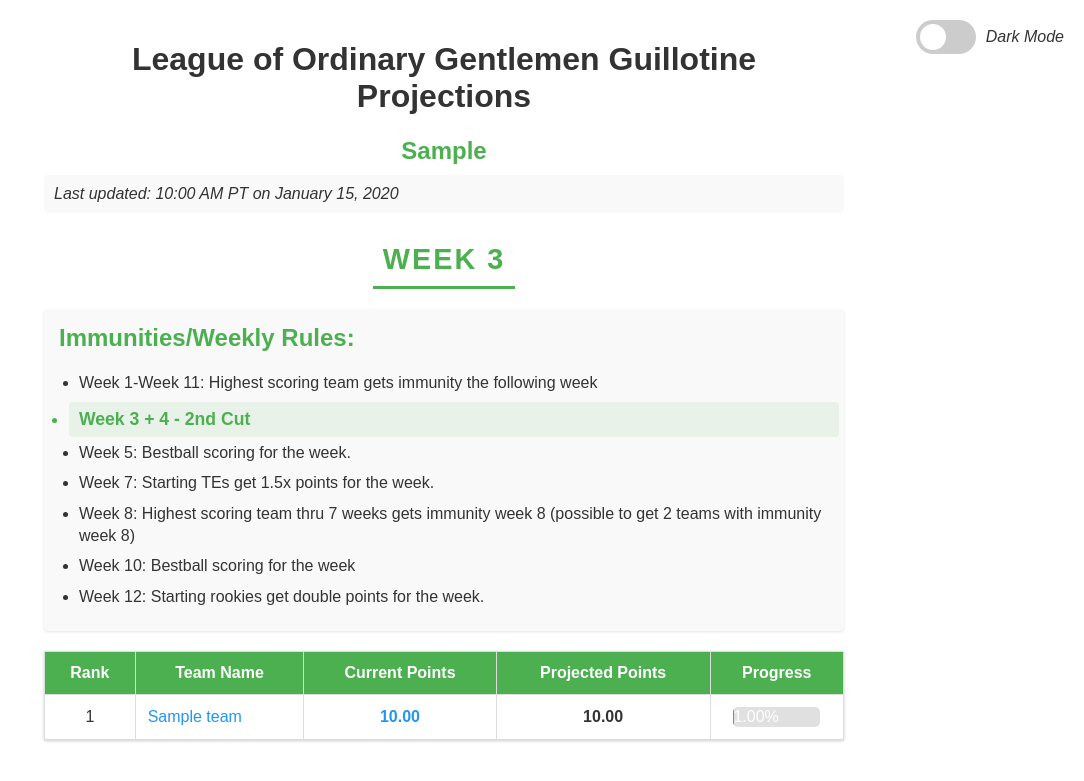
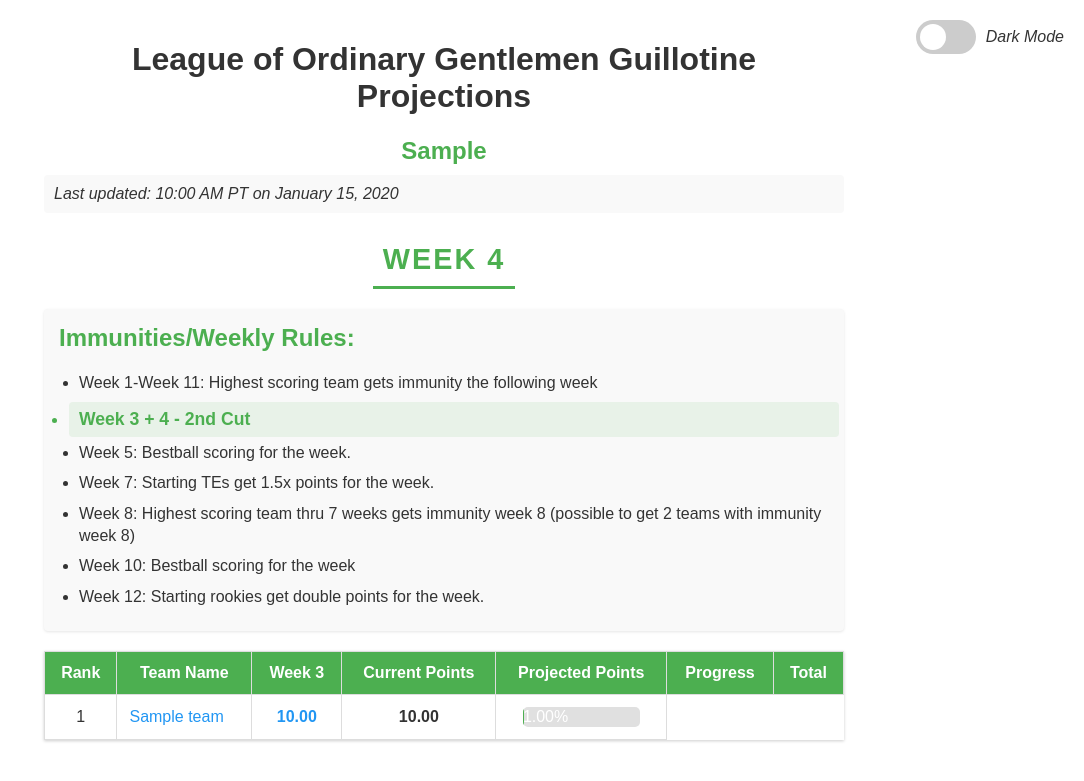
Before and after one commit to drtomaslight/LoOG-Guillotine-, a Flask app: template templates/rankings.html in a window 1280 px wide. Shown: the top 781 px of the page, without its empty margins (196-1280 px from the left). Run offline with Flask 2, Linux system fonts and the light colour scheme; the template is opened without the code that fills it: most values are stand-ins (such as "Sample title", 1, 10 or a date in 2020); data that the repository does not hold is empty.

Commit message:
Update rankings.html

```diff
--- a/templates/rankings.html
+++ b/templates/rankings.html
@@ -336,7 +336,7 @@
         Last updated: {{ last_updated.strftime('%I:%M %p PT on %B %d, %Y') }}
     </div>
 
-    <h2 class="week-title">Week 3</h2>  <!-- Added subtitle -->
+    <h2 class="week-title">Week 4</h2>  <!-- Added subtitle -->
 
     <div class="rules">
         <h2>Immunities/Weekly Rules:</h2>
@@ -358,10 +358,12 @@
                 <th>Rank</th>
                 <th>Team Name</th>
                 <!-- <th>Week 3</th> -->
+                <th>Week 3</th>
                 <th>Current Points</th>
                 <th>Projected Points</th>
                 <th>Progress</th>
                 <!-- <th>Total</th> -->
+                <th>Total</th>
             </tr>
         </thead>
         <tbody>
```
